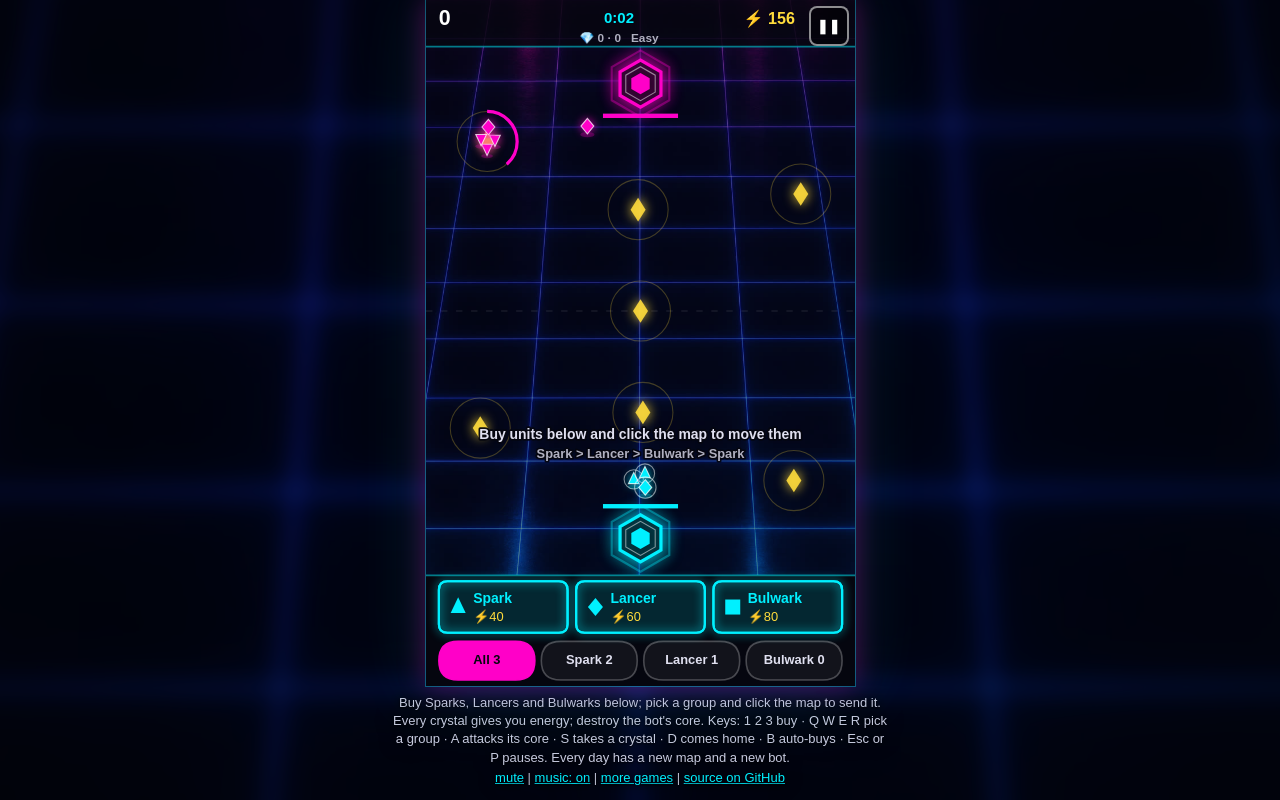
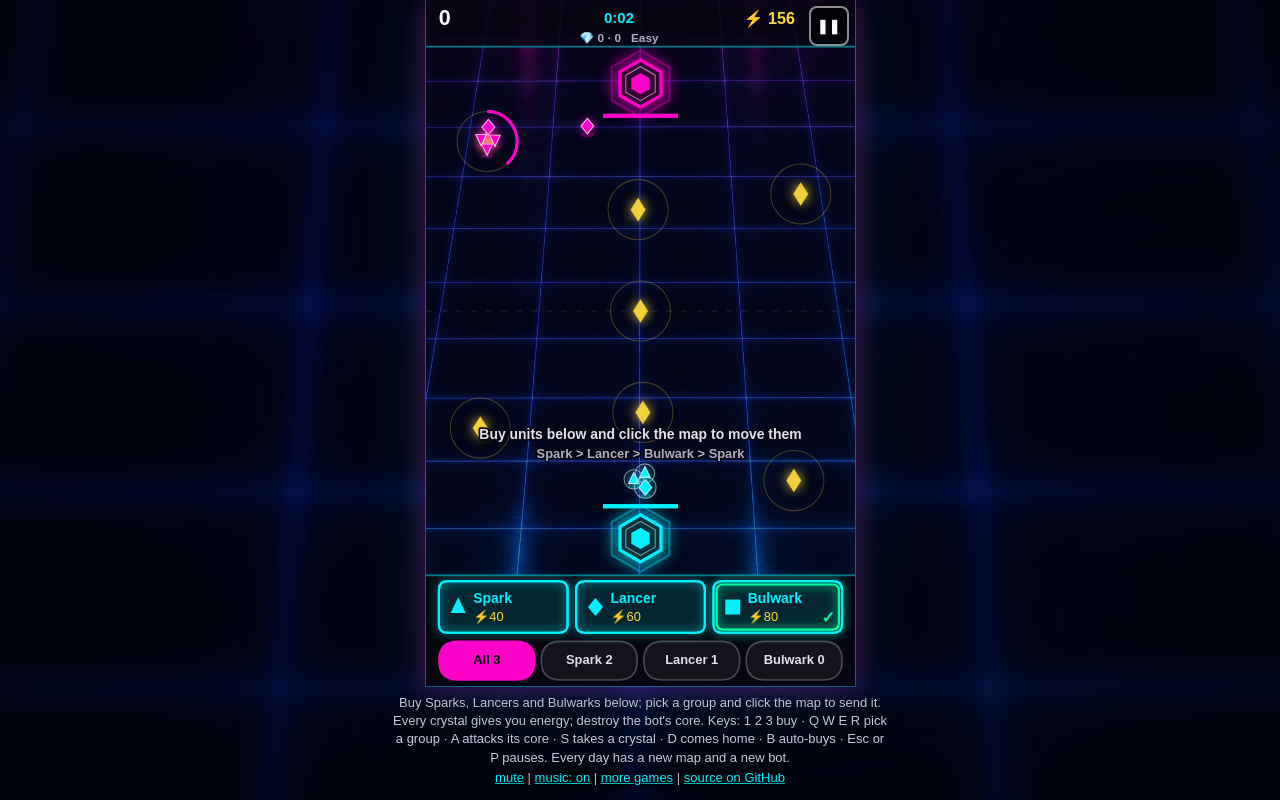
Before and after one commit to jatezzz/neon-command, a plain HTML site: page index.html in a window 1280 px wide. Both pictures are taken after a click on the element 640 px from the left and 343 px from the top of the page. Drawn offline with Linux system fonts and the light colour scheme.

Commit message:
fix(command): reinforcements wait at home, bot energy bank capped, recommended unit badge [JOHN-429]
From John's recorded loss (qza4h1): every new unit walked alone to the last
'all' order point (the contested middle crystal) and died there one by one
(~25 Sparks lost); the Easy bot banked up to 836 energy while capped by
'lead', so any army he gathered was matched at once; he kept buying Sparks
into Bulwarks.
- New units go to the rally only when 3+ of yours are already there (or
  straight to the front when you dominate / its core is broken); otherwise
  they wait in front of your core.
- Bot energy bank: 220 on Easy, 500 on Normal, unlimited on Hard.
- The buy button that beats the bot's most common unit shows a green check.
Scenario test (rally at a crystal held by 4 bot Bulwarks, 6 Sparks bought one
by one): before 6/6 dead, after 6/6 alive at home. Balance sim unchanged.

Co-Authored-By: Claude Opus 5.5 <noreply@anthropic.com>
Claude-Session: https://claude.ai/code/session_017M4Q11d5KH82y7NZYXd7cL

```diff
--- a/index.html
+++ b/index.html
@@ -196,14 +196,14 @@
             </div>
         </div>
 
-        <script src="js/i18n.js?v=20261123dom"></script>
+        <script src="js/i18n.js?v=20261123rally"></script>
         <script>window.NeonStageConfig = { game: 'neon-command', play: ['play'], over: ['over', 'ending'],
             muted: function () { return !!(window.game && game.sound && game.sound.mute); } };</script>
-        <script src="js/neon-stage.js?v=20261123dom"></script>
+        <script src="js/neon-stage.js?v=20261123rally"></script>
         <script src="js/neon-fx.js?v=2"></script>
-        <script src="js/daily.js?v=20261123dom"></script>
-        <script src="js/command.js?v=20261123dom"></script>
-        <script src="js/rec.js?v=20261123dom"></script>
+        <script src="js/daily.js?v=20261123rally"></script>
+        <script src="js/command.js?v=20261123rally"></script>
+        <script src="js/rec.js?v=20261123rally"></script>
         <script>
         (function () {
             'use strict';
--- a/js/command.js
+++ b/js/command.js
@@ -33,9 +33,9 @@
     //  its first attack, how many units it adds to its push size, how many more units than yours it allows itself,
     //  and the score multiplier, so scores stay comparable across levels.
     var LEVELS = {
-        easy:   { income: 0.60, think: 1.4,  counter: 0.3, grace: 120, attackPlus: 4, lead: 3,  mult: 0.6 },
-        normal: { income: 0.85, think: 0.75, counter: 0.75, grace: 70, attackPlus: 2, lead: 6,  mult: 1.0 },
-        hard:   { income: 1.00, think: 0.5,  counter: 1.0, grace: 30,  attackPlus: 0, lead: 99, mult: 1.4 }
+        easy:   { income: 0.60, think: 1.4,  counter: 0.3, grace: 120, attackPlus: 4, lead: 3,  mult: 0.6, bank: 220 },
+        normal: { income: 0.85, think: 0.75, counter: 0.75, grace: 70, attackPlus: 2, lead: 6,  mult: 1.0, bank: 500 },
+        hard:   { income: 1.00, think: 0.5,  counter: 1.0, grace: 30,  attackPlus: 0, lead: 99, mult: 1.4, bank: 1e9 }
     };
     var LEVEL_KEYS = ['easy', 'normal', 'hard'];
     var CAPTURE_R = 28, CAPTURE_TIME = 2.5;
@@ -160,7 +160,7 @@
         this.reported = -1;
         this.goalPassed = false;
         this.nextId = 1;
-        this.flows = []; this.auto = false; this.dom = null; this.secondWind = false; this.wave = null; this.ePulse = 0;
+        this.flows = []; this.front = null; this.auto = false; this.dom = null; this.secondWind = false; this.wave = null; this.ePulse = 0;
         this.queue = [];                                  // buys waiting for energy (yours only), at most 3
         //  The coach: one short tip at a time, when it helps (Easy and Normal). JOHN-429, from recorded play.
         this.coach = { on: this.level !== 'hard', gap: 4, said: {}, line: null, life: 0, pending: null };
@@ -285,9 +285,28 @@
         var u = UNITS[kind], core = this.cores[side];
         var dir = side === 'you' ? -1 : 1;
         var unit = { id: this.nextId++, side: side, kind: kind, x: core.x + (this.units.length % 5 - 2) * 9, y: core.y + dir * (CORE_R + 10),
-                     hp: u.hp, cool: 0, target: null, goal: side === 'you' ? { x: this.rally.x, y: this.rally.y } : null, flash: 0 };
+                     hp: u.hp, cool: 0, target: null, goal: side === 'you' ? this.reinforce() : null, flash: 0 };
         this.units.push(unit);
         return unit;
+    };
+
+    //  Where a new unit of yours goes: to the rally point only if a group of yours is already there to join;
+    //  otherwise it waits in front of your core, so reinforcements never walk alone into the bot's army.
+    Game.prototype.reinforce = function () {
+        var home = { x: W / 2, y: FIELD_B - 90 }, r = this.rally, n = 0;
+        this.units.forEach(function (u) { if (u.side === 'you' && dist2(u, r) < 90 * 90) { n++; } });
+        //  When the map is yours or its core is broken, new units go straight to where your army was sent.
+        if (this.front && (this.dom === 'you' || this.cores.bot.breached)) { return { x: this.front.x, y: this.front.y }; }
+        return n >= 3 ? { x: r.x, y: r.y } : home;
+    };
+
+    //  The unit that beats the bot's most common one (when it has at least 2), else null.
+    Game.prototype.recommend = function () {
+        var kinds = { spark: 0, lancer: 0, bulwark: 0 }, botN = 0;
+        this.units.forEach(function (u) { if (u.side === 'bot') { kinds[u.kind]++; botN++; } });
+        if (botN < 2) { return null; }
+        var top = ORDER.slice().sort(function (a, b) { return kinds[b] - kinds[a]; })[0];
+        return ORDER.filter(function (k) { return UNITS[k].beats === top; })[0];
     };
 
     //  Send the selected group (or everyone) to a point. They fight what they meet on the way.
@@ -297,7 +316,7 @@
         this.units.forEach(function (u) {
             if (u.side === 'you' && (sel === 'all' || u.kind === sel)) { u.goal = { x: x, y: y }; n++; }
         });
-        if (sel === 'all') { this.rally = { x: x, y: Math.max(y, (TOP + FIELD_B) / 2) }; }
+        if (sel === 'all') { this.rally = { x: x, y: Math.max(y, (TOP + FIELD_B) / 2) }; this.front = { x: x, y: y }; }
         this.marker = { x: x, y: y, life: 0.6 };
         this.log('order', { sel: sel, x: Math.round(x), y: Math.round(y), n: n, via: via || 'tap' });
         this.coach.lastOrder = this.battle;
@@ -357,6 +376,8 @@
             var oy = this.owned('you'), ob = this.owned('bot');
             this.energy.you += (INCOME + CRYSTAL_INCOME * oy + CATCH_UP * Math.max(0, ob - oy)) * dt;
             this.energy.bot += (INCOME + CRYSTAL_INCOME * ob + CATCH_UP * Math.max(0, oy - ob)) * dt * LEVELS[this.level].income;
+            //  On the easier levels the bot cannot bank a fortune while it waits: otherwise it matches any army you gather at once.
+            this.energy.bot = Math.min(this.energy.bot, LEVELS[this.level].bank);
             if (this.battle >= SUDDEN && this.battle - dt < SUDDEN) {
                 this.log('sudden');
                 this.texts.push({ x: W / 2, y: (TOP + FIELD_B) / 2 - 40, text: t('sudden'), life: 2.4, max: 2.4, big: true, color: '#ffdc3c' });
@@ -747,13 +768,7 @@
     };
     Game.prototype.autoTick = function () {
         if (!this.auto) { return; }
-        var kinds = { spark: 0, lancer: 0, bulwark: 0 }, botN = 0;
-        this.units.forEach(function (u) { if (u.side === 'bot') { kinds[u.kind]++; botN++; } });
-        var want = 'lancer';
-        if (botN >= 2) {
-            var top = ORDER.slice().sort(function (a, b) { return kinds[b] - kinds[a]; })[0];
-            want = ORDER.filter(function (k) { return UNITS[k].beats === top; })[0];
-        }
+        var want = this.recommend() || 'lancer';
         if (this.energy.you >= UNITS[want].cost) { this.buy('you', want); }
     };
     Game.prototype.keyUp = function () {};
@@ -963,6 +978,7 @@
         ctx.strokeStyle = '#00f0ff'; ctx.globalAlpha = 0.5; ctx.beginPath(); ctx.moveTo(0, FIELD_B + 0.5); ctx.lineTo(W, FIELD_B + 0.5); ctx.stroke(); ctx.globalAlpha = 1;
         var self = this, mine = { spark: 0, lancer: 0, bulwark: 0 }, total = 0;
         this.units.forEach(function (u) { if (u.side === 'you') { mine[u.kind]++; total++; } });
+        var rec = this.state === 'play' ? this.recommend() : null;
         this.barLayout().forEach(function (b) {
             if (b.kind === 'buy') {
                 var spec = UNITS[b.unit], can = self.energy.you >= spec.cost && self.state === 'play' && total < CAP;
@@ -984,6 +1000,12 @@
                 ctx.fillText(t('u.' + b.unit), b.x + 32, b.y + 17);
                 ctx.font = '12px Arial, sans-serif'; ctx.fillStyle = can ? '#ffdc3c' : 'rgba(255,255,255,0.35)';
                 ctx.fillText('⚡' + spec.cost, b.x + 32, b.y + 34);
+                if (b.unit === rec) {                                      // the one that beats what the bot has most of
+                    ctx.save(); ctx.strokeStyle = '#00ff9c'; ctx.lineWidth = 2; ctx.shadowColor = '#00ff9c'; ctx.shadowBlur = 6 + 6 * Math.abs(Math.sin(self.time * 3));
+                    roundRect(ctx, b.x + 3, b.y + 3, b.w - 6, b.h - 6, 6); ctx.stroke(); ctx.restore();
+                    ctx.fillStyle = '#00ff9c'; ctx.font = 'bold 15px Arial, sans-serif'; ctx.textAlign = 'center'; ctx.textBaseline = 'middle';
+                    ctx.fillText('✓', b.x + b.w - 13, b.y + b.h - 13);
+                }
                 var waiting = self.queue ? self.queue.filter(function (k) { return k === b.unit; }).length : 0;
                 if (waiting) {                                             // queued buys of this unit
                     ctx.fillStyle = '#ffdc3c'; ctx.beginPath(); ctx.arc(b.x + b.w - 12, b.y + 12, 9, 0, Math.PI * 2); ctx.fill();
```
